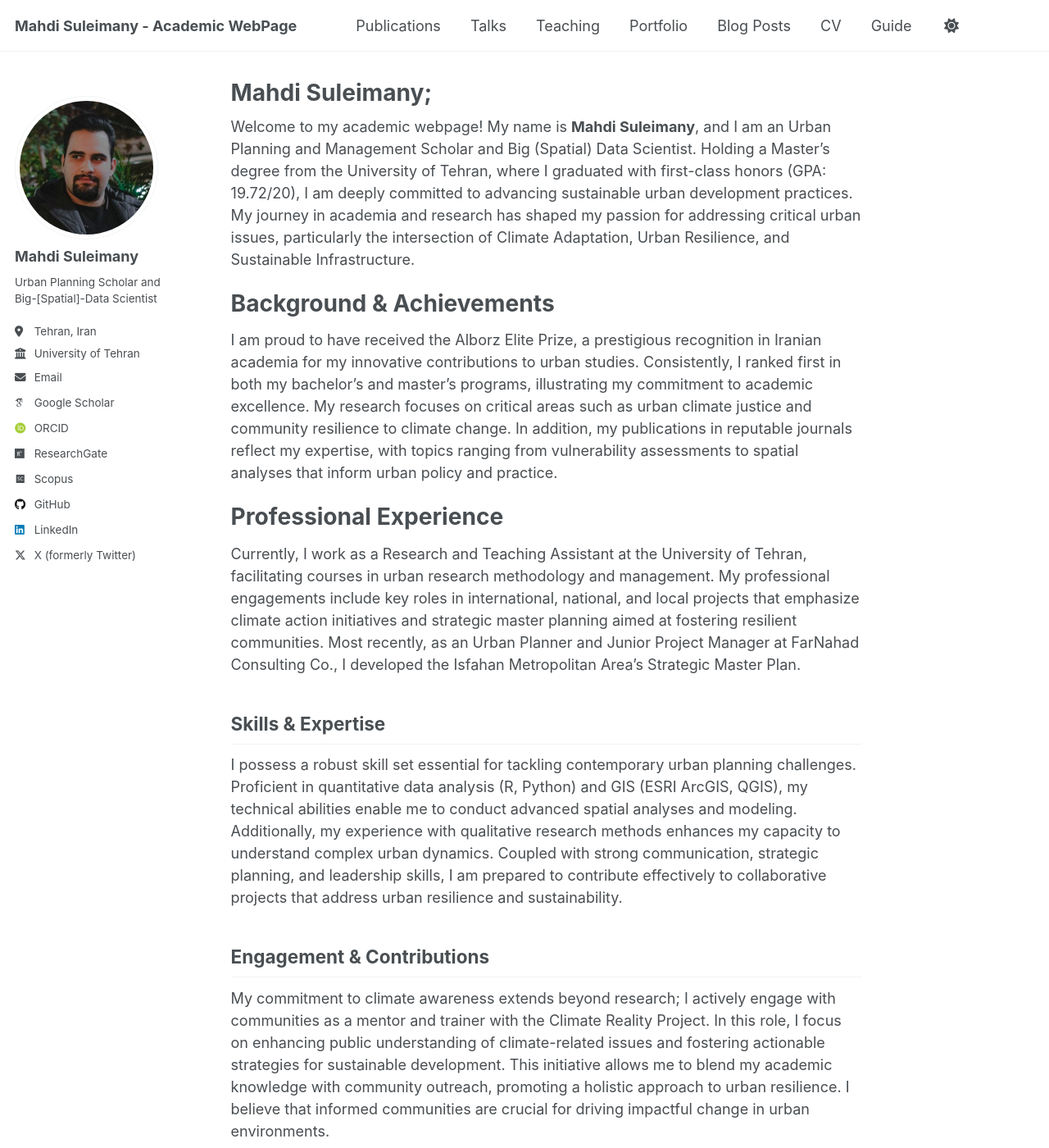
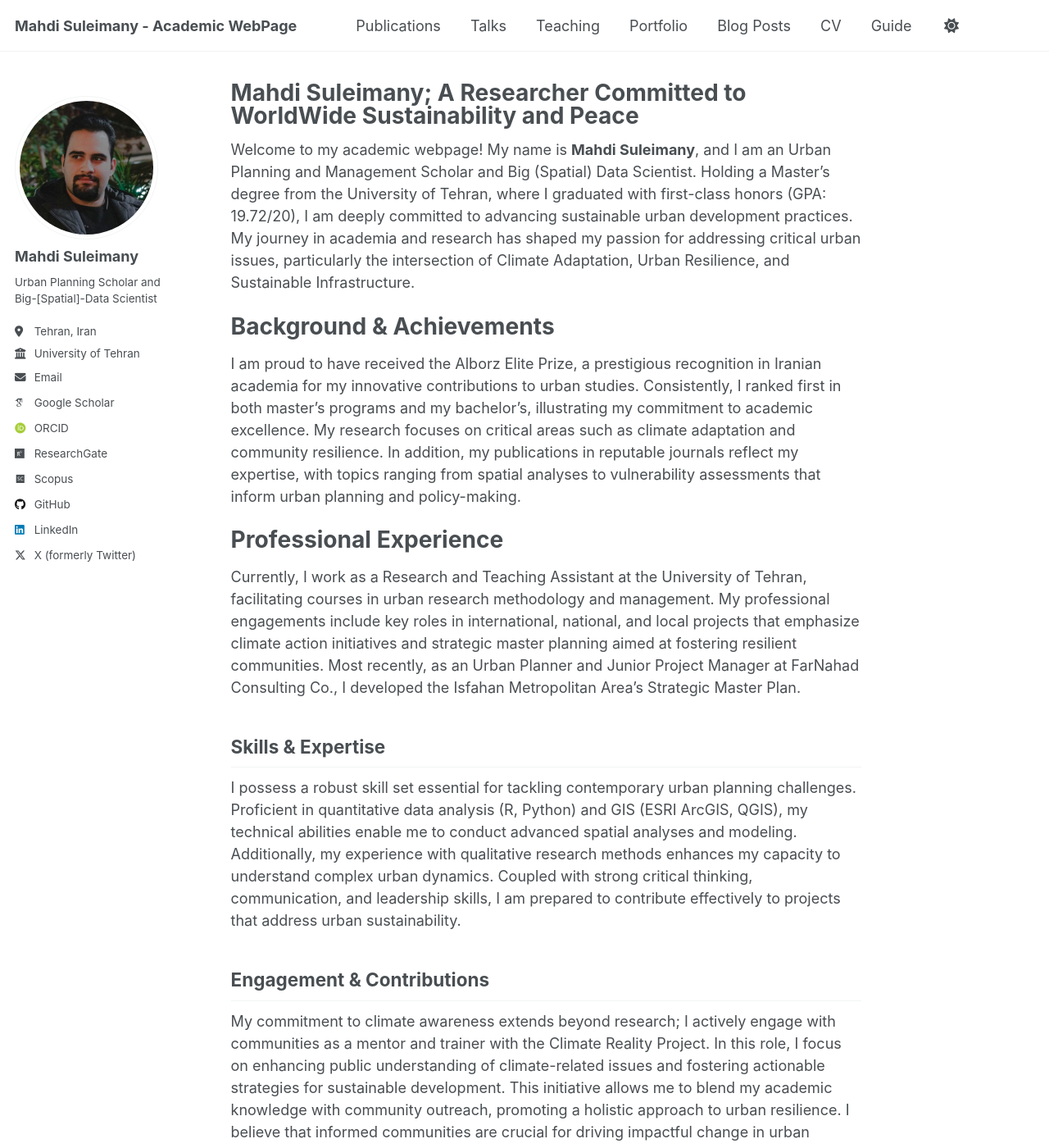
Before and after one commit to mo-soleimani/mo-soleimani.github.io, a Jekyll site: the page built from _pages/about.md, in a window 1280 px wide and 1400 px high. Shown: the whole window at 82% size. Built offline with Jekyll 4.4.1, drawn with Linux system fonts in a browser that asks for light colours; some web fonts are replaced.

Commit message:
update about.md

```diff
--- a/_pages/about.md
+++ b/_pages/about.md
@@ -1,6 +1,6 @@
 ---
 permalink: /
-title: "Mahdi Suleimany; "
+title: "Mahdi Suleimany; A Researcher Committed to WorldWide Sustainability and Peace"
 author_profile: true
 redirect_from:
   - /about/
@@ -11,7 +11,7 @@ Welcome to my academic webpage! My name is **Mahdi Suleimany**, and I am an Urba
 
 Background & Achievements
 ======
-I am proud to have received the Alborz Elite Prize, a prestigious recognition in Iranian academia for my innovative contributions to urban studies. Consistently, I ranked first in both my bachelor’s and master’s programs, illustrating my commitment to academic excellence. My research focuses on critical areas such as urban climate justice and community resilience to climate change. In addition, my publications in reputable journals reflect my expertise, with topics ranging from vulnerability assessments to spatial analyses that inform urban policy and practice.
+I am proud to have received the Alborz Elite Prize, a prestigious recognition in Iranian academia for my innovative contributions to urban studies. Consistently, I ranked first in both master’s programs and my bachelor’s, illustrating my commitment to academic excellence. My research focuses on critical areas such as climate adaptation and community resilience. In addition, my publications in reputable journals reflect my expertise, with topics ranging from spatial analyses to vulnerability assessments that inform urban planning and policy-making.
 
 Professional Experience
 ======
@@ -19,7 +19,7 @@ Currently, I work as a Research and Teaching Assistant at the University of Tehr
 
 Skills & Expertise
 ------
-I possess a robust skill set essential for tackling contemporary urban planning challenges. Proficient in quantitative data analysis (R, Python) and GIS (ESRI ArcGIS, QGIS), my technical abilities enable me to conduct advanced spatial analyses and modeling. Additionally, my experience with qualitative research methods enhances my capacity to understand complex urban dynamics. Coupled with strong communication, strategic planning, and leadership skills, I am prepared to contribute effectively to collaborative projects that address urban resilience and sustainability.
+I possess a robust skill set essential for tackling contemporary urban planning challenges. Proficient in quantitative data analysis (R, Python) and GIS (ESRI ArcGIS, QGIS), my technical abilities enable me to conduct advanced spatial analyses and modeling. Additionally, my experience with qualitative research methods enhances my capacity to understand complex urban dynamics. Coupled with strong critical thinking, communication, and leadership skills, I am prepared to contribute effectively to projects that address urban sustainability.
 
 Engagement & Contributions
 ------
```
